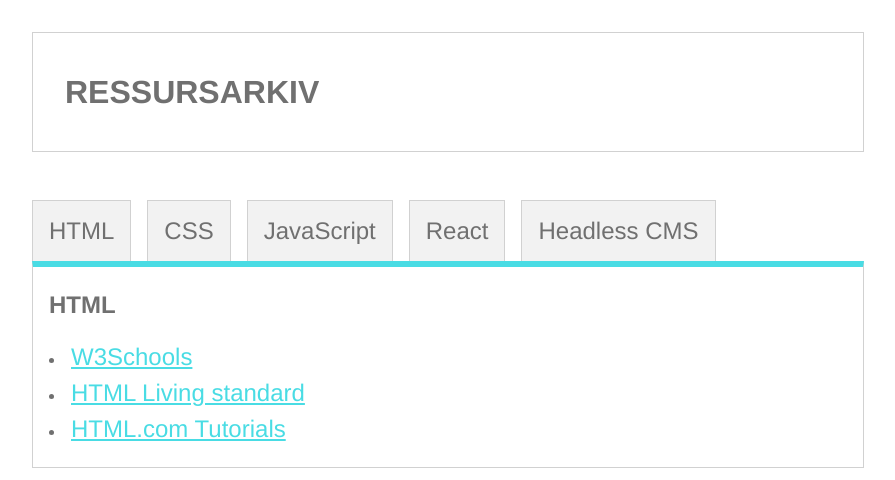
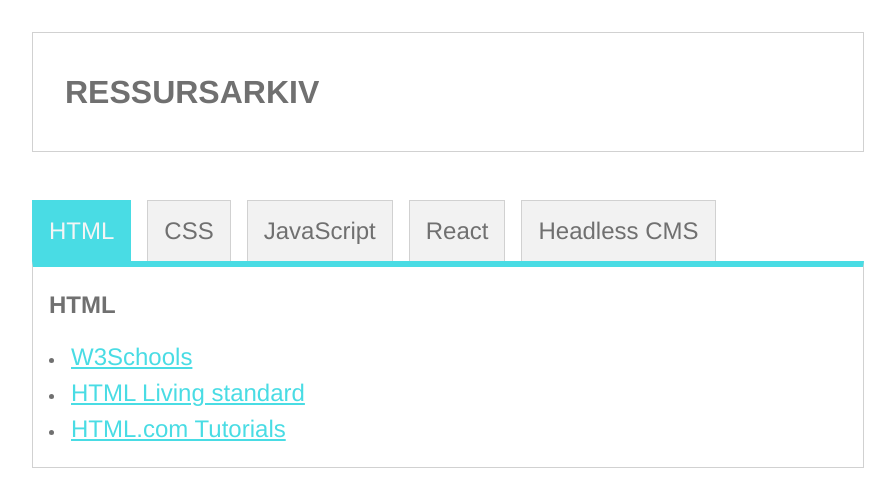
Before and after one commit to synnehe/uin23ak3_resourceapp_heiberg, a React (Create React App) app: page / in a window 1280 px wide. Shown: the top 480 px of the page, without its empty margins (192-1087 px from the left). Built offline with nearby package versions, Linux system fonts and the light colour scheme.

Commit message:
Colour of html btn is now blue in the index path

```diff
--- a/src/components/MenuBtn.js
+++ b/src/components/MenuBtn.js
@@ -2,7 +2,7 @@
 import { Link } from "react-router-dom"
 
 export default function MenuBtn({cat}) {
-  const [active, setActive] = useState(false)
+  const [active, setActive] = useState("1")
 
   const toggleActive = (event) => {
     setActive(event.target.id)
@@ -16,7 +16,7 @@
 
   return(
       <nav>
-        <Link to={"html"}><button id={1} className={active === "1" ? "active" : "null"} onClick={toggleActive}>HTML</button></Link>
+        <Link to={"html"}><button id={1} className={active === "1"? "active" : "null"} onClick={toggleActive}>HTML</button></Link>
         <Link to={"css"}><button id={2} className={active === "2" ? "active" : "null"} onClick={toggleActive}>CSS</button></Link>
         <Link to={"javascript"}><button id={3} className={active === "3" ? "active" : "null"} onClick={toggleActive}>JavaScript</button></Link>
         <Link to={"react"}><button id={4} className={active === "4" ? "active" : "null"} onClick={toggleActive}>React</button></Link>
```
